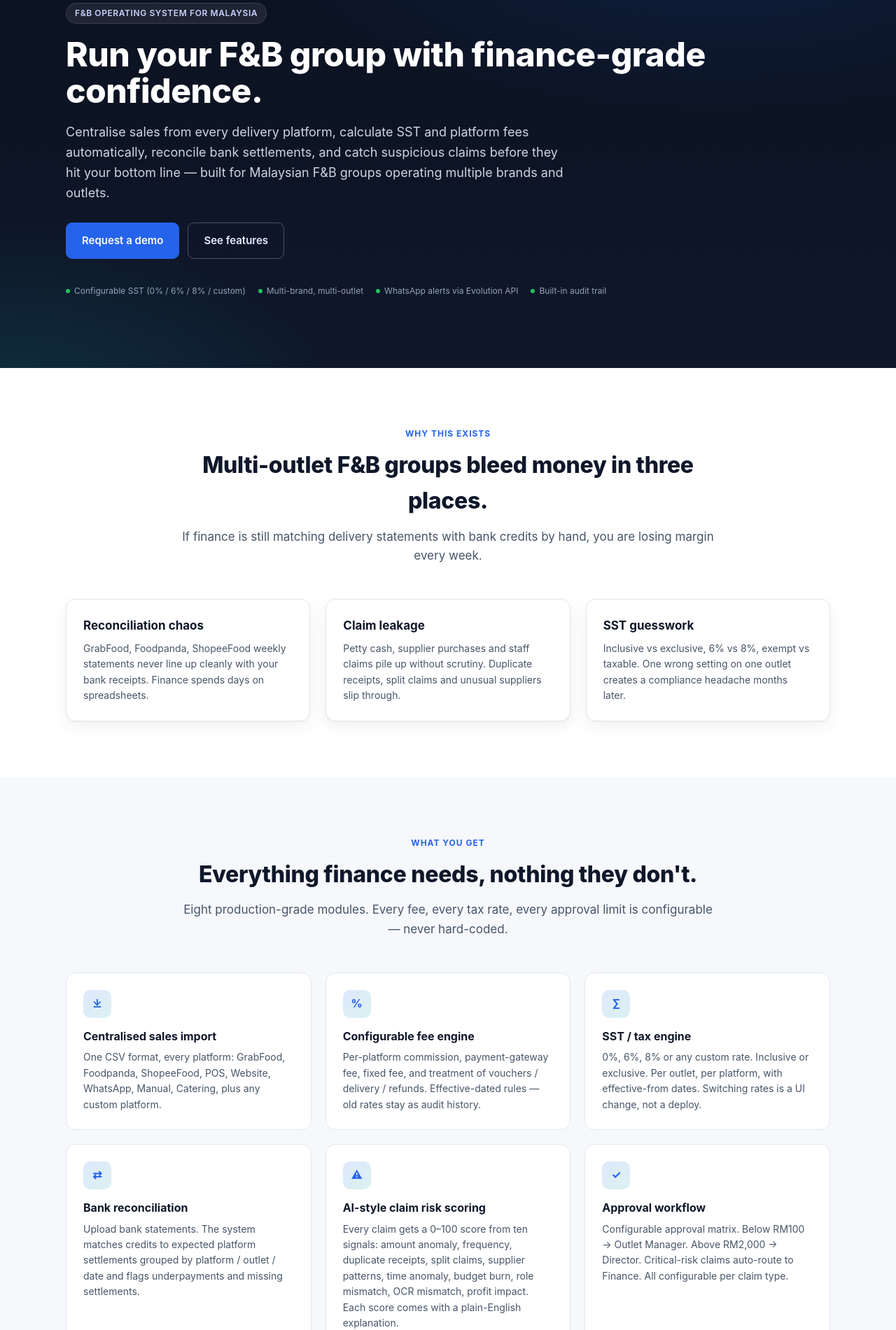
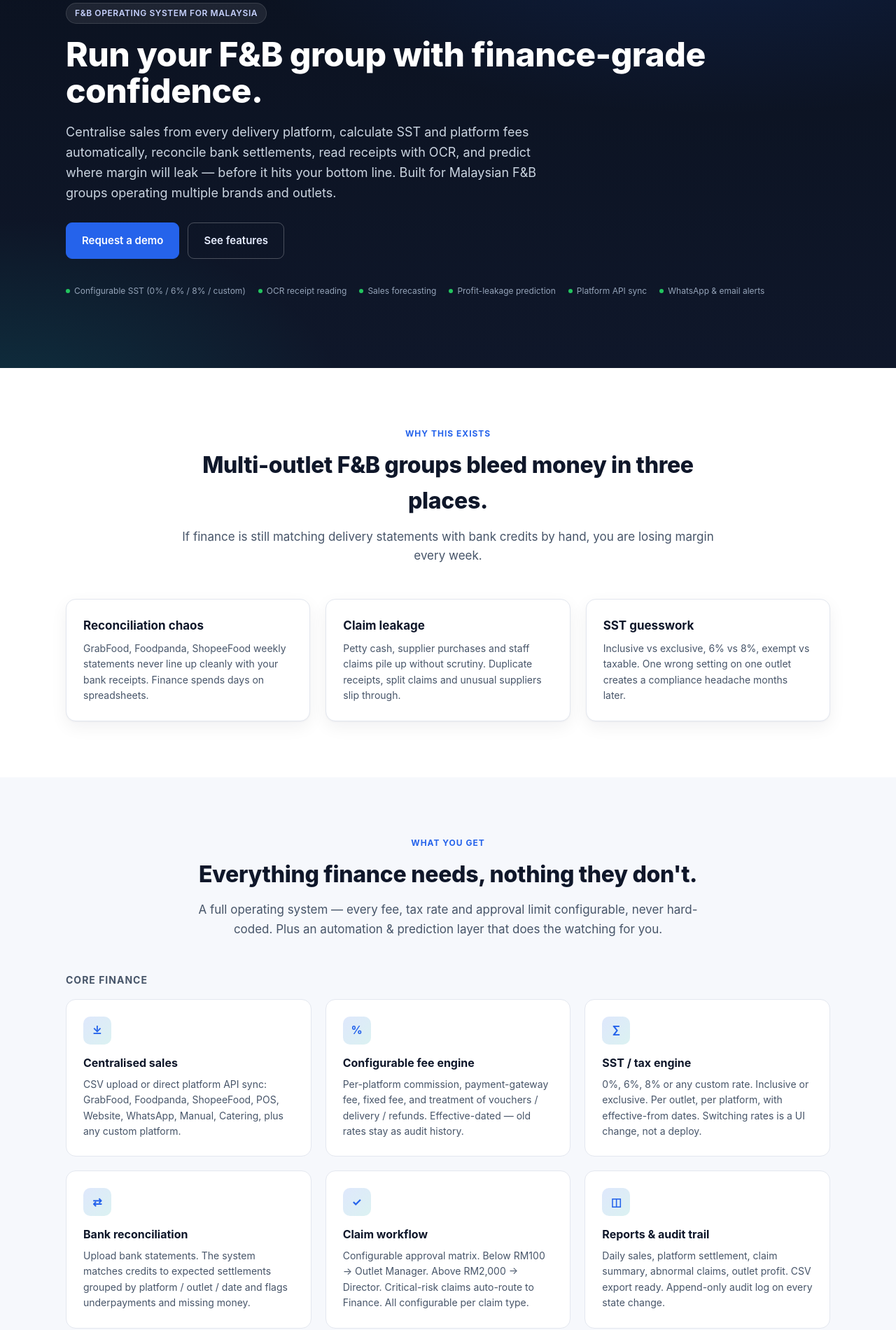
Before and after one commit to Raychung11/FNBbos, a PHP site: page /FNBbos/public/index.php in a window 1280 px wide. Shown: the part 149-2050 px from the top of the page at 70% size. Run offline with PHP 8.4, Linux system fonts and the light colour scheme.

Commit message:
content(landing): refresh features to cover Phase 3 & 4
Landing page only described Phase 1-2. Update it to reflect the full
platform:
- Hero sub-copy + badges now mention OCR, forecasting, leakage
  prediction and platform API sync.
- Features split into "Core finance" and "Automation & prediction"
  groups; added OCR receipt reading, forecasting, profit-leakage
  prediction and platform API sync cards; risk-scoring card now notes
  the optional AI-written explanation; alerts card notes the in-app
  inbox.
- "How it works" step 3 and demo bullets reframed around prediction.

```diff
--- a/public/index.php
+++ b/public/index.php
@@ -23,9 +23,9 @@ include __DIR__ . '/partials/site-header.php';
     <h1 class="hero__title">Run your F&amp;B group with finance-grade confidence.</h1>
     <p class="hero__sub">
       Centralise sales from every delivery platform, calculate SST and platform
-      fees automatically, reconcile bank settlements, and catch suspicious
-      claims before they hit your bottom line — built for Malaysian F&amp;B
-      groups operating multiple brands and outlets.
+      fees automatically, reconcile bank settlements, read receipts with OCR,
+      and predict where margin will leak — before it hits your bottom line.
+      Built for Malaysian F&amp;B groups operating multiple brands and outlets.
     </p>
     <div class="hero__cta">
       <a class="btn btn--primary btn--lg" href="#demo">Request a demo</a>
@@ -33,9 +33,11 @@ include __DIR__ . '/partials/site-header.php';
     </div>
     <div class="hero__badges">
       <span>Configurable SST (0% / 6% / 8% / custom)</span>
-      <span>Multi-brand, multi-outlet</span>
-      <span>WhatsApp alerts via Evolution API</span>
-      <span>Built-in audit trail</span>
+      <span>OCR receipt reading</span>
+      <span>Sales forecasting</span>
+      <span>Profit-leakage prediction</span>
+      <span>Platform API sync</span>
+      <span>WhatsApp &amp; email alerts</span>
     </div>
   </div>
 </section>
@@ -71,18 +73,20 @@ include __DIR__ . '/partials/site-header.php';
     <div class="section__head">
       <span class="section__eyebrow">What you get</span>
       <h2 class="section__title">Everything finance needs, nothing they don't.</h2>
-      <p class="section__lead">Eight production-grade modules. Every fee, every tax rate, every approval limit is configurable — never hard-coded.</p>
+      <p class="section__lead">A full operating system — every fee, tax rate and approval limit configurable, never hard-coded. Plus an automation &amp; prediction layer that does the watching for you.</p>
     </div>
+
+    <h3 style="font-size:14px;text-transform:uppercase;letter-spacing:1px;color:var(--site-ink-soft);margin:0 0 16px;">Core finance</h3>
     <div class="feature-grid">
       <div class="feature">
         <div class="feature__icon">⤓</div>
-        <h3>Centralised sales import</h3>
-        <p>One CSV format, every platform: GrabFood, Foodpanda, ShopeeFood, POS, Website, WhatsApp, Manual, Catering, plus any custom platform.</p>
+        <h3>Centralised sales</h3>
+        <p>CSV upload or direct platform API sync: GrabFood, Foodpanda, ShopeeFood, POS, Website, WhatsApp, Manual, Catering, plus any custom platform.</p>
       </div>
       <div class="feature">
         <div class="feature__icon">%</div>
         <h3>Configurable fee engine</h3>
-        <p>Per-platform commission, payment-gateway fee, fixed fee, and treatment of vouchers / delivery / refunds. Effective-dated rules — old rates stay as audit history.</p>
+        <p>Per-platform commission, payment-gateway fee, fixed fee, and treatment of vouchers / delivery / refunds. Effective-dated — old rates stay as audit history.</p>
       </div>
       <div class="feature">
         <div class="feature__icon">∑</div>
@@ -92,27 +96,51 @@ include __DIR__ . '/partials/site-header.php';
       <div class="feature">
         <div class="feature__icon">⇄</div>
         <h3>Bank reconciliation</h3>
-        <p>Upload bank statements. The system matches credits to expected platform settlements grouped by platform / outlet / date and flags underpayments and missing settlements.</p>
-      </div>
-      <div class="feature">
-        <div class="feature__icon">⚠</div>
-        <h3>AI-style claim risk scoring</h3>
-        <p>Every claim gets a 0–100 score from ten signals: amount anomaly, frequency, duplicate receipts, split claims, supplier patterns, time anomaly, budget burn, role mismatch, OCR mismatch, profit impact. Each score comes with a plain-English explanation.</p>
+        <p>Upload bank statements. The system matches credits to expected settlements grouped by platform / outlet / date and flags underpayments and missing money.</p>
       </div>
       <div class="feature">
         <div class="feature__icon">✓</div>
-        <h3>Approval workflow</h3>
+        <h3>Claim workflow</h3>
         <p>Configurable approval matrix. Below RM100 → Outlet Manager. Above RM2,000 → Director. Critical-risk claims auto-route to Finance. All configurable per claim type.</p>
-      </div>
-      <div class="feature">
-        <div class="feature__icon">◔</div>
-        <h3>WhatsApp &amp; email alerts</h3>
-        <p>Critical claims, missing settlements, budget overruns, abnormal purchases — pushed to your team via Evolution API or email.</p>
       </div>
       <div class="feature">
         <div class="feature__icon">◫</div>
         <h3>Reports &amp; audit trail</h3>
         <p>Daily sales, platform settlement, claim summary, abnormal claims, outlet profit. CSV export ready. Append-only audit log on every state change.</p>
+      </div>
+    </div>
+
+    <h3 style="font-size:14px;text-transform:uppercase;letter-spacing:1px;color:var(--site-ink-soft);margin:36px 0 16px;">Automation &amp; prediction</h3>
+    <div class="feature-grid">
+      <div class="feature">
+        <div class="feature__icon">◎</div>
+        <h3>OCR receipt reading</h3>
+        <p>Receipts are read on upload — merchant, date, total, SST, items. The system compares the receipt against the claim and flags mismatches automatically.</p>
+      </div>
+      <div class="feature">
+        <div class="feature__icon">⚠</div>
+        <h3>Claim risk scoring + AI explanation</h3>
+        <p>Every claim scored 0–100 across ten signals (amount, frequency, duplicate receipts, split claims, supplier patterns, time, budget burn, role mismatch, OCR mismatch, profit impact) with a plain-English, optionally AI-written explanation.</p>
+      </div>
+      <div class="feature">
+        <div class="feature__icon">↗</div>
+        <h3>Sales forecasting</h3>
+        <p>Day-of-week seasonality + trend projects the next 7–60 days per outlet or platform, with a confidence band and a month-end claim-spend projection.</p>
+      </div>
+      <div class="feature">
+        <div class="feature__icon">⌖</div>
+        <h3>Profit-leakage prediction</h3>
+        <p>Predicts which outlets, platforms and claim categories are trending toward losses — outlet margin at risk, growing platform discrepancies, runaway claim categories, budget burn — ranked by projected RM impact.</p>
+      </div>
+      <div class="feature">
+        <div class="feature__icon">⟲</div>
+        <h3>Platform API sync</h3>
+        <p>Pull orders straight from delivery platforms on a date range — no CSV. Pluggable adapters; runs the same fee + tax + reconciliation pipeline as manual import.</p>
+      </div>
+      <div class="feature">
+        <div class="feature__icon">◔</div>
+        <h3>WhatsApp &amp; email alerts</h3>
+        <p>Critical claims, settlement mismatches, missing settlements, budget overruns and abnormal purchases — pushed to finance via Evolution API or email, with an in-app inbox.</p>
       </div>
     </div>
   </div>
@@ -135,8 +163,8 @@ include __DIR__ . '/partials/site-header.php';
         <p>Plug in your platform fee rates, tax profiles and approval matrix. We ship sensible defaults — tweak only what's different.</p>
       </div>
       <div class="step">
-        <h3>Operate &amp; monitor</h3>
-        <p>Upload sales, sync bank statements, log claims. The dashboard surfaces leakage, suspicious claims and loss-making outlets in real time.</p>
+        <h3>Operate &amp; predict</h3>
+        <p>Sync sales, reconcile bank, log claims. The system forecasts revenue, scores every claim, reads receipts and tells you where margin will leak next — before it does.</p>
       </div>
     </div>
   </div>
@@ -151,7 +179,8 @@ include __DIR__ . '/partials/site-header.php';
         <p>Tell us about your group. We'll set up a sandbox tenant with your outlets pre-configured and walk you through a live reconciliation in under 30 minutes.</p>
         <ul>
           <li>Sandbox tenant with sample data</li>
-          <li>Live walkthrough of sales import + risk scoring</li>
+          <li>Live walkthrough: sales sync, OCR, risk scoring</li>
+          <li>See the forecast &amp; leakage prediction on your numbers</li>
           <li>Custom fee rules for the platforms you actually use</li>
           <li>No credit card, no commitment</li>
         </ul>
```
